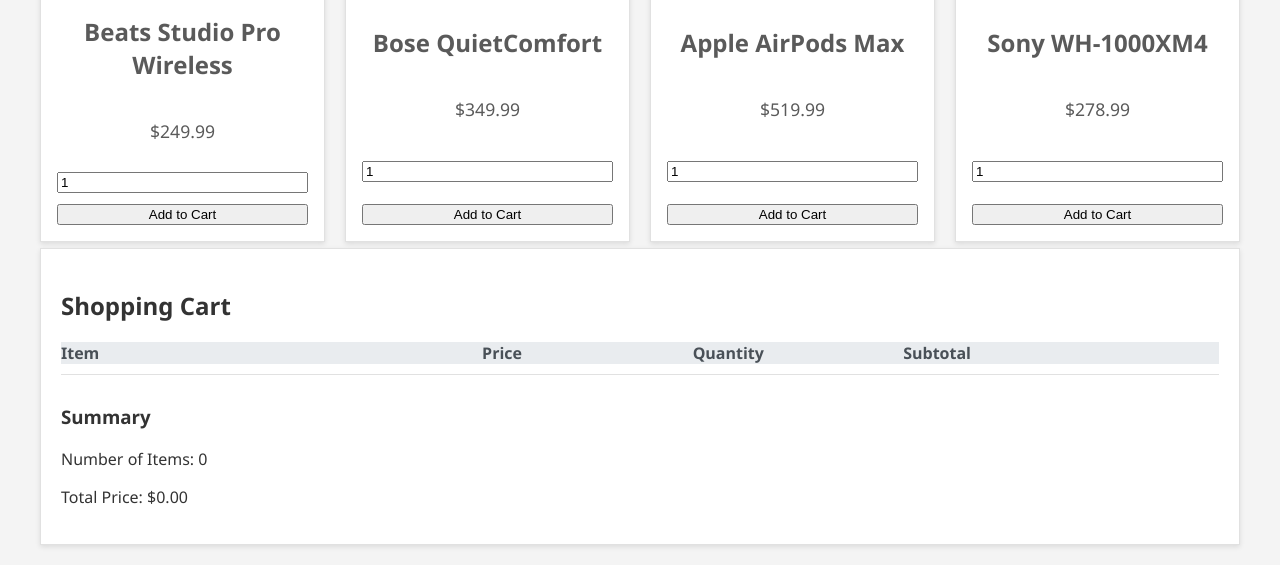
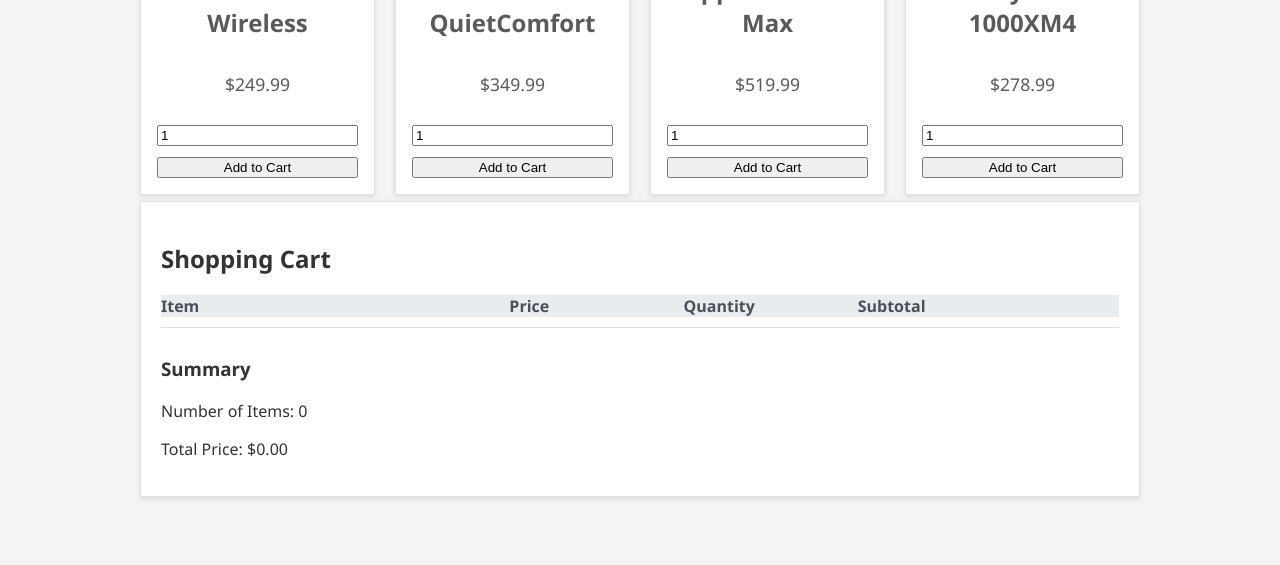
Before and after one commit to JacobSidanov/Simple-Shopping-Cart-Interface-Project, a website: page index.html in a window 1280 px wide. Shown: the part 241-806 px from the top of the page. Drawn offline with Linux system fonts and the light colour scheme.

Commit message:
Update styles.css

```diff
--- a/styles.css
+++ b/styles.css
@@ -15,7 +15,7 @@
   display: grid;
   gap: 20px;
   margin: 0 auto;
-  max-width: 1200px;
+  max-width: 1000px;
 }
 
 .products-container {
@@ -57,6 +57,11 @@
 
 .product h2 {
   color: #5a5a5a;
+  min-height: 3em;
+  display: flex;
+  align-items: center;
+  justify-content: center;
+  margin: 0.5em 0;
 }
 
 .product p {
```
